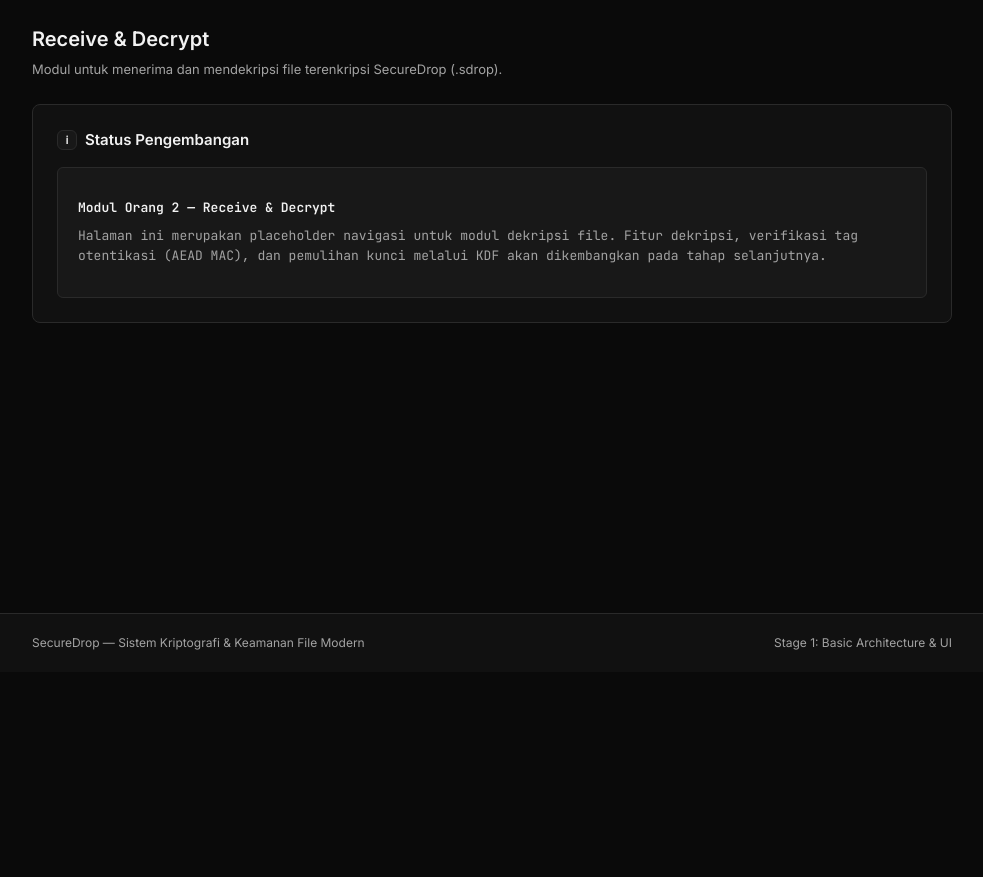
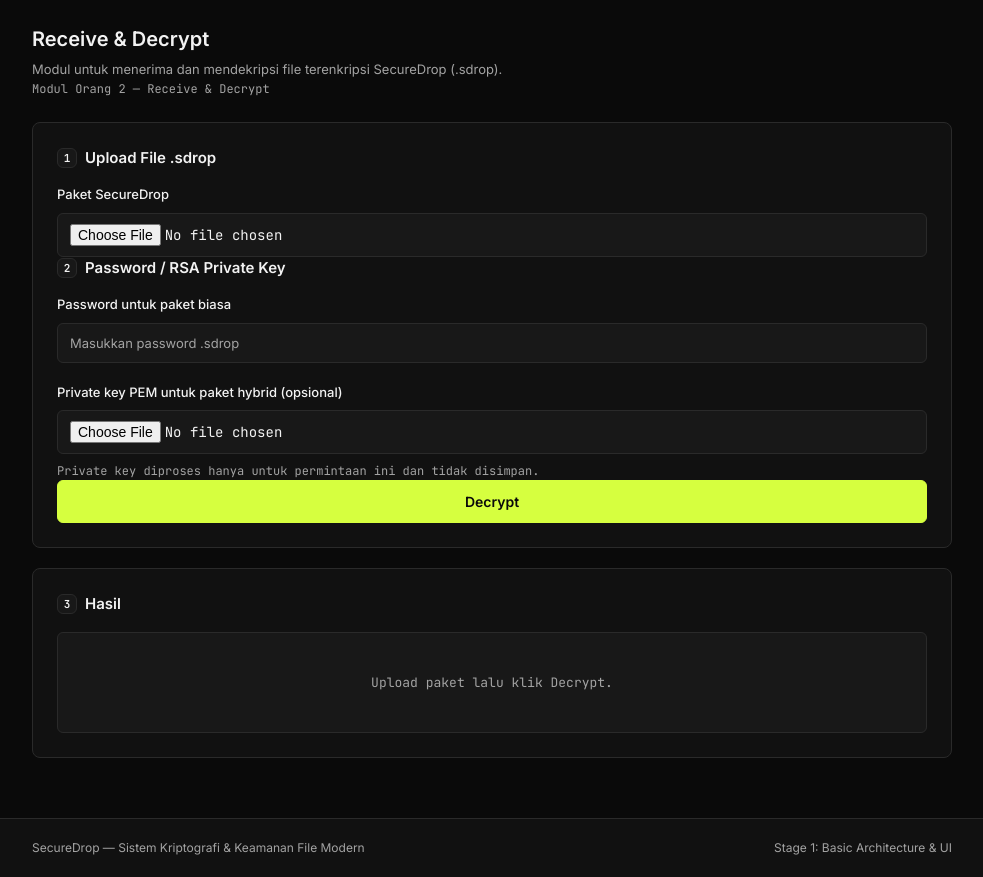
Before and after one commit to nandaRssa/SecureDrop, a Flask app: page /decrypt in a window 1280 px wide. Shown: the part 128-1005 px from the top of the page, without its empty margins (148-1131 px from the left). Before the commit the page ends 778 px from the top, so only its background shows below. Run offline with Flask 3, Linux system fonts and the light colour scheme.

Commit message:
feat: tambah route dan halaman aplikasi

```diff
--- a/routes/main.py
+++ b/routes/main.py
@@ -1,23 +1,28 @@
+import base64
+
 from flask import Blueprint, render_template, redirect, url_for, request, jsonify
 from services.encryption_service import encrypt_file_data
+from services.sdrop_service import (
+    AuthenticationError,
+    SdropFormatError,
+    decrypt_hybrid_sdrop,
+    decrypt_sdrop,
+    package_encryption_result,
+)
 
 main_bp = Blueprint("main", __name__)
 
 
-# ROUTE UTAMA REDIRECT KE ENCRYPT
 @main_bp.route("/")
 def index():
     return redirect(url_for("main.encrypt"))
 
 
-# HALAMAN DAN ENDPOINT ENCRYPT & SEND
 @main_bp.route("/encrypt", methods=["GET", "POST"])
 def encrypt():
-    # jika get request tampilkan halaman
     if request.method == "GET":
         return render_template("encrypt.html", active_page="encrypt")
 
-    # proses enkripsi file jika post request
     try:
         if "file" not in request.files:
             return jsonify({"success": False, "error": "File tidak ditemukan."}), 400
@@ -26,7 +31,6 @@ def encrypt():
         if not uploaded_file or uploaded_file.filename == "":
             return jsonify({"success": False, "error": "File tidak ditemukan."}), 400
 
-        # baca isi file biner
         file_bytes = uploaded_file.read()
         password = request.form.get("password", "")
         algorithm = request.form.get("algorithm", "AES-256-GCM")
@@ -38,6 +42,7 @@ def encrypt():
             algorithm=algorithm,
             original_filename=uploaded_file.filename
         )
+        sdrop_bytes = package_encryption_result(result)
 
         # kirim metadata hasil enkripsi ke frontend
         return jsonify({
@@ -52,7 +57,9 @@ def encrypt():
                 "nonce_length": len(result.nonce),
                 "tag_length": len(result.tag),
                 "nonce_hex": result.nonce.hex(),
-                "tag_hex": result.tag.hex()
+                "tag_hex": result.tag.hex(),
+                "sdrop_filename": f"{result.original_filename}.sdrop",
+                "sdrop_base64": base64.b64encode(sdrop_bytes).decode("ascii")
             }
         }), 200
 
@@ -63,9 +70,36 @@ def encrypt():
 
 
 # HALAMAN RECEIVE & DECRYPT (PLACEHOLDER)
-@main_bp.route("/decrypt")
+@main_bp.route("/decrypt", methods=["GET", "POST"])
 def decrypt():
-    return render_template("decrypt.html", active_page="decrypt")
+    if request.method == "GET":
+        return render_template("decrypt.html", active_page="decrypt")
+
+    try:
+        if "file" not in request.files or not request.files["file"].filename:
+            return jsonify({"success": False, "error": "File .sdrop tidak ditemukan."}), 400
+        package_bytes = request.files["file"].read()
+        private_key = request.files.get("private_key")
+        if private_key and private_key.filename:
+            plaintext, filename = decrypt_hybrid_sdrop(package_bytes, private_key.read())
+        else:
+            password = request.form.get("password", "")
+            plaintext, filename = decrypt_sdrop(package_bytes, password)
+        return jsonify({
+            "success": True,
+            "message": "Decryption berhasil dan authentication tag terverifikasi.",
+            "data": {
+                "original_filename": filename,
+                "file_size": len(plaintext),
+                "file_base64": base64.b64encode(plaintext).decode("ascii"),
+            },
+        }), 200
+    except AuthenticationError as err:
+        return jsonify({"success": False, "error": str(err)}), 400
+    except (SdropFormatError, ValueError, TypeError) as err:
+        return jsonify({"success": False, "error": str(err)}), 400
+    except Exception:
+        return jsonify({"success": False, "error": "Decryption gagal diproses."}), 500
 
 
 # HALAMAN TESTING (PLACEHOLDER)
--- a/static/js/app.js
+++ b/static/js/app.js
@@ -20,6 +20,7 @@ document.addEventListener('DOMContentLoaded', () => {
   const resNote = document.getElementById('resNote');
   const resStatus = document.getElementById('resStatus');
   const resRawJson = document.getElementById('resRawJson');
+  const downloadSdrop = document.getElementById('downloadSdrop');
 
   let selectedFile = null;
 
@@ -177,6 +178,13 @@ document.addEventListener('DOMContentLoaded', () => {
           }, null, 2);
         }
 
+        if (downloadSdrop && data.sdrop_base64) {
+          const packageBytes = Uint8Array.from(atob(data.sdrop_base64), char => char.charCodeAt(0));
+          downloadSdrop.href = URL.createObjectURL(new Blob([packageBytes], { type: 'application/octet-stream' }));
+          downloadSdrop.download = data.sdrop_filename || `${data.original_filename}.sdrop`;
+          downloadSdrop.style.display = 'inline-block';
+        }
+
         if (resultEmpty) resultEmpty.style.display = 'none';
         if (resultContent) {
           resultContent.classList.add('active');
--- a/templates/decrypt.html
+++ b/templates/decrypt.html
@@ -7,21 +7,63 @@
   <div class="section-header">
     <h2 class="section-title" id="section-heading">Receive & Decrypt</h2>
     <p class="section-desc">Modul untuk menerima dan mendekripsi file terenkripsi SecureDrop (.sdrop).</p>
+    <p class="form-hint">Modul Orang 2 — Receive &amp; Decrypt</p>
   </div>
 
+  <form id="decryptForm" class="card">
+    <h3 class="card-title"><span class="step-number">1</span>Upload File .sdrop</h3>
+    <div class="form-group">
+      <label for="sdropFile" class="form-label">Paket SecureDrop</label>
+      <input id="sdropFile" name="file" class="input-text" type="file" accept=".sdrop,application/octet-stream,application/json" required>
+    </div>
+
+    <h3 class="card-title"><span class="step-number">2</span>Password / RSA Private Key</h3>
+    <div class="form-group">
+      <label for="decryptPassword" class="form-label">Password untuk paket biasa</label>
+      <input id="decryptPassword" name="password" class="input-text" type="password" autocomplete="off" placeholder="Masukkan password .sdrop">
+      <label for="privateKey" class="form-label" style="margin-top: 12px;">Private key PEM untuk paket hybrid (opsional)</label>
+      <input id="privateKey" name="private_key" class="input-text" type="file" accept=".pem,.key,text/plain">
+      <p class="form-hint">Private key diproses hanya untuk permintaan ini dan tidak disimpan.</p>
+    </div>
+    <button type="submit" class="btn-primary" id="btnDecrypt"><span>Decrypt</span></button>
+  </form>
+
   <div class="card">
-    <h3 class="card-title">
-      <span class="step-number">ℹ</span>
-      Status Pengembangan
-    </h3>
+    <h3 class="card-title"><span class="step-number">3</span>Hasil</h3>
     <div class="result-box">
-      <div class="result-empty" style="text-align: left; padding: 10px 0;">
-        <p style="color: var(--text-primary); font-weight: 600; margin-bottom: 8px;">Modul Orang 2 — Receive & Decrypt</p>
-        <p style="color: var(--text-secondary); font-size: 13px; line-height: 1.6;">
-          Halaman ini merupakan placeholder navigasi untuk modul dekripsi file. Fitur dekripsi, verifikasi tag otentikasi (AEAD MAC), dan pemulihan kunci melalui KDF akan dikembangkan pada tahap selanjutnya.
-        </p>
-      </div>
+      <div id="decryptResult" class="result-empty">Upload paket lalu klik Decrypt.</div>
+      <a id="downloadDecrypted" class="btn-primary" style="display: none; text-decoration: none;" download>Download File Asli</a>
     </div>
   </div>
 </section>
 {% endblock %}
+
+{% block scripts %}
+<script>
+  document.getElementById('decryptForm').addEventListener('submit', async (event) => {
+    event.preventDefault();
+    const form = event.currentTarget;
+    const button = document.getElementById('btnDecrypt');
+    const result = document.getElementById('decryptResult');
+    const download = document.getElementById('downloadDecrypted');
+    button.disabled = true;
+    result.textContent = 'Memverifikasi paket dan authentication tag...';
+    download.style.display = 'none';
+    try {
+      const response = await fetch('/decrypt', { method: 'POST', body: new FormData(form) });
+      const body = await response.json();
+      if (!response.ok || !body.success) throw new Error(body.error || 'Decryption gagal.');
+      const data = body.data;
+      const binary = Uint8Array.from(atob(data.file_base64), char => char.charCodeAt(0));
+      download.href = URL.createObjectURL(new Blob([binary], { type: 'application/octet-stream' }));
+      download.download = data.original_filename;
+      download.style.display = 'inline-block';
+      result.textContent = `Success — ${data.original_filename} (${data.file_size} bytes), authentication terverifikasi.`;
+    } catch (error) {
+      result.textContent = `Authentication Failed: ${error.message}`;
+    } finally {
+      button.disabled = false;
+    }
+  });
+</script>
+{% endblock %}
--- a/templates/encrypt.html
+++ b/templates/encrypt.html
@@ -137,6 +137,7 @@
           <div class="result-raw" id="resRawJson">{
   "status": "Siap untuk packaging .sdrop"
 }</div>
+          <a id="downloadSdrop" class="btn-primary" style="display: none; margin-top: 14px; text-decoration: none;" download>Download Paket .sdrop</a>
         </div>
       </div>
     </div>
```
